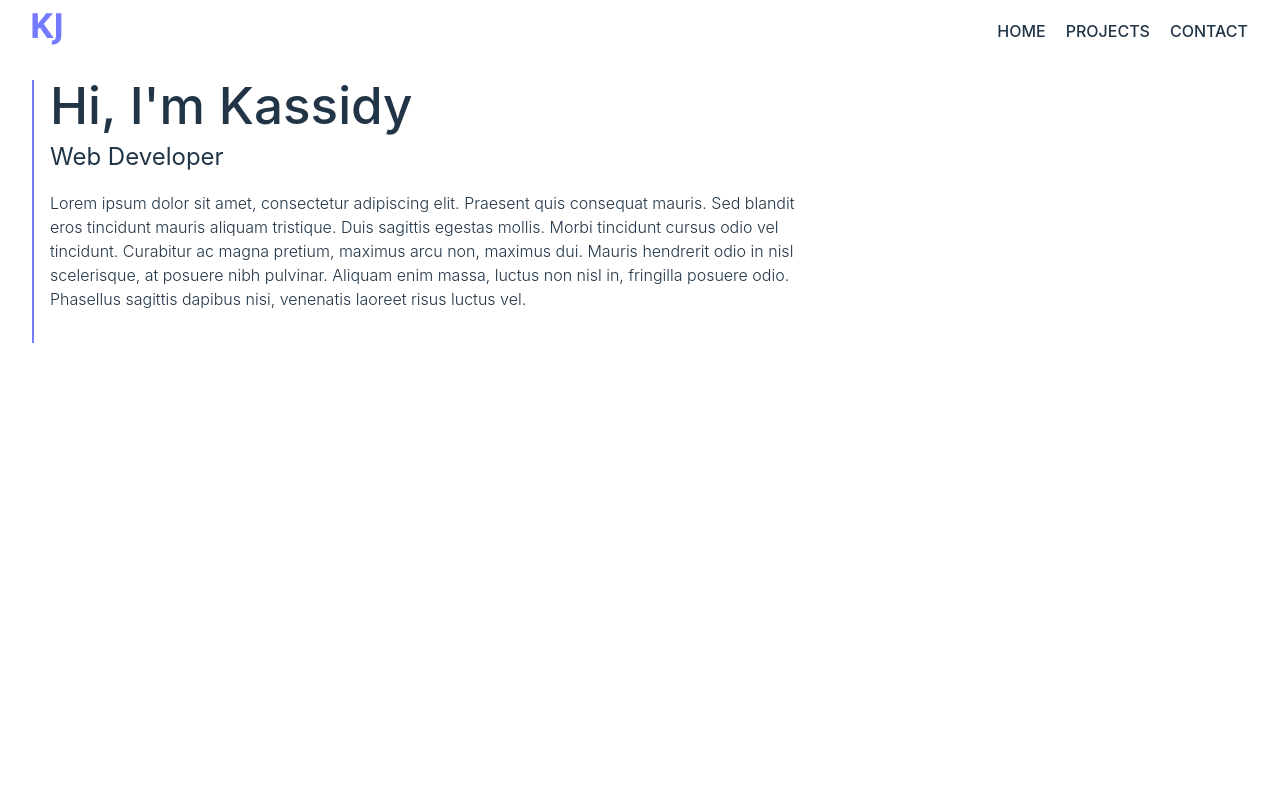
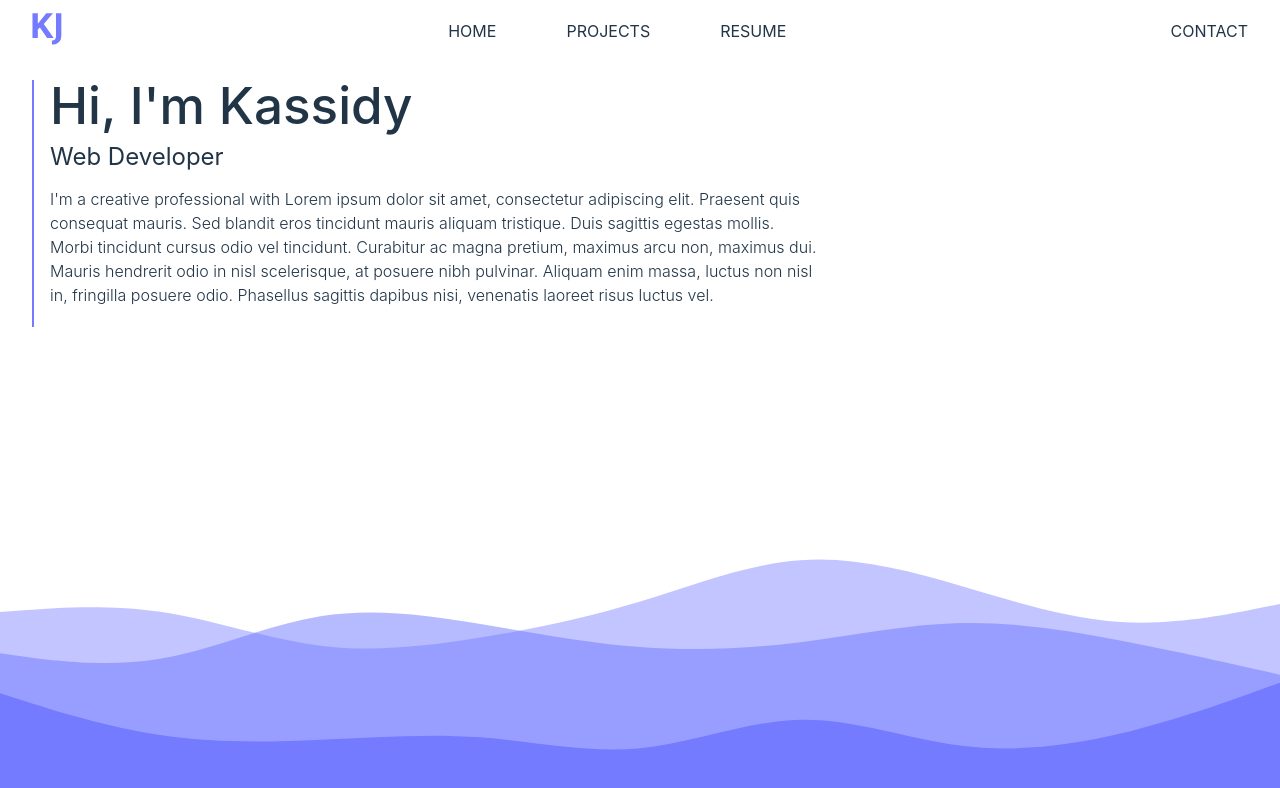
Before and after one commit to CallMeKass/portfolio, a React (Vite) app: page / in a window 1280 px wide. Shown: the top 788 px of the page. Built offline with nearby package versions, Linux system fonts and the light colour scheme.

Commit message:
add background image to homepage

```diff
--- a/src/components/navbar/index.tsx
+++ b/src/components/navbar/index.tsx
@@ -20,9 +20,12 @@ export function NavBar() {
           Projects
         </a>
         <a href="#" className="nav-item">
-          Contact
+          Resume
         </a>
       </div>
+      <a href="#" className="nav-item contact-item">
+        Contact
+      </a>
     </div>
   );
 }
--- a/src/components/navbar/navbar.scss
+++ b/src/components/navbar/navbar.scss
@@ -33,7 +33,7 @@ $nav-text: #213547;
 }
 
 .nav-menu .nav-item:not(:first-child) {
-  margin-left: 20px;
+  margin-left: 70px;
 }
 
 .nav-item {
@@ -41,6 +41,7 @@ $nav-text: #213547;
   color: #213547;
   align-items: center;
   border-bottom: 2px solid transparent;
+  font-weight: 400;
 }
 
 .nav-item:hover {
--- a/src/pages/index.tsx
+++ b/src/pages/index.tsx
@@ -10,14 +10,14 @@ class HomePage extends Component {
           <h1 className="intro-text"> Hi, I'm Kassidy </h1>
           <h2>Web Developer</h2>
           <p>
-            Lorem ipsum dolor sit amet, consectetur adipiscing elit. Praesent
-            quis consequat mauris. Sed blandit eros tincidunt mauris aliquam
-            tristique. Duis sagittis egestas mollis. Morbi tincidunt cursus odio
-            vel tincidunt. Curabitur ac magna pretium, maximus arcu non, maximus
-            dui. Mauris hendrerit odio in nisl scelerisque, at posuere nibh
-            pulvinar. Aliquam enim massa, luctus non nisl in, fringilla posuere
-            odio. Phasellus sagittis dapibus nisi, venenatis laoreet risus
-            luctus vel.
+            I'm a creative professional with Lorem ipsum dolor sit amet,
+            consectetur adipiscing elit. Praesent quis consequat mauris. Sed
+            blandit eros tincidunt mauris aliquam tristique. Duis sagittis
+            egestas mollis. Morbi tincidunt cursus odio vel tincidunt. Curabitur
+            ac magna pretium, maximus arcu non, maximus dui. Mauris hendrerit
+            odio in nisl scelerisque, at posuere nibh pulvinar. Aliquam enim
+            massa, luctus non nisl in, fringilla posuere odio. Phasellus
+            sagittis dapibus nisi, venenatis laoreet risus luctus vel.
           </p>
         </div>
       </div>
--- a/src/scss/index.scss
+++ b/src/scss/index.scss
@@ -4,8 +4,14 @@
 
 $primary: #747bff;
 
+#HomePage {
+  background-image: url('../assets/layered-waves.svg');
+  min-width: 100%;
+  min-height: 100%;
+}
+
 #content-container {
-  padding: 0rem 1rem 1rem 1rem;
+  padding: 0rem 1rem 0.25rem 1rem;
   margin: 1rem 2rem;
   max-width: $medium;
   border-left: 2px solid $primary;
@@ -21,6 +27,7 @@ h2 {
 }
 
 p {
+  margin-top: 0.75rem;
   font-weight: 300;
 }
 
```
Also changed, not shown: src/assets/layered-waves.svg (added).
